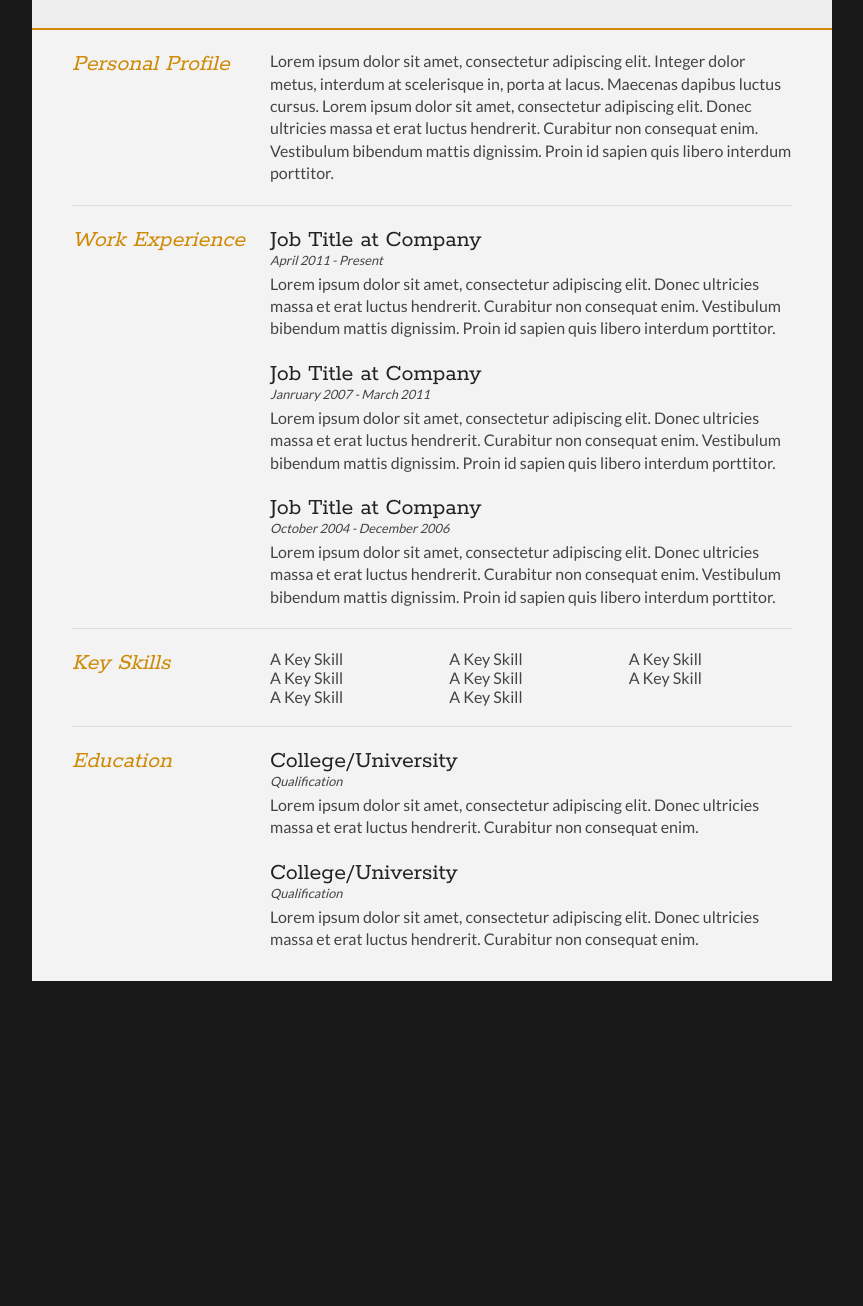
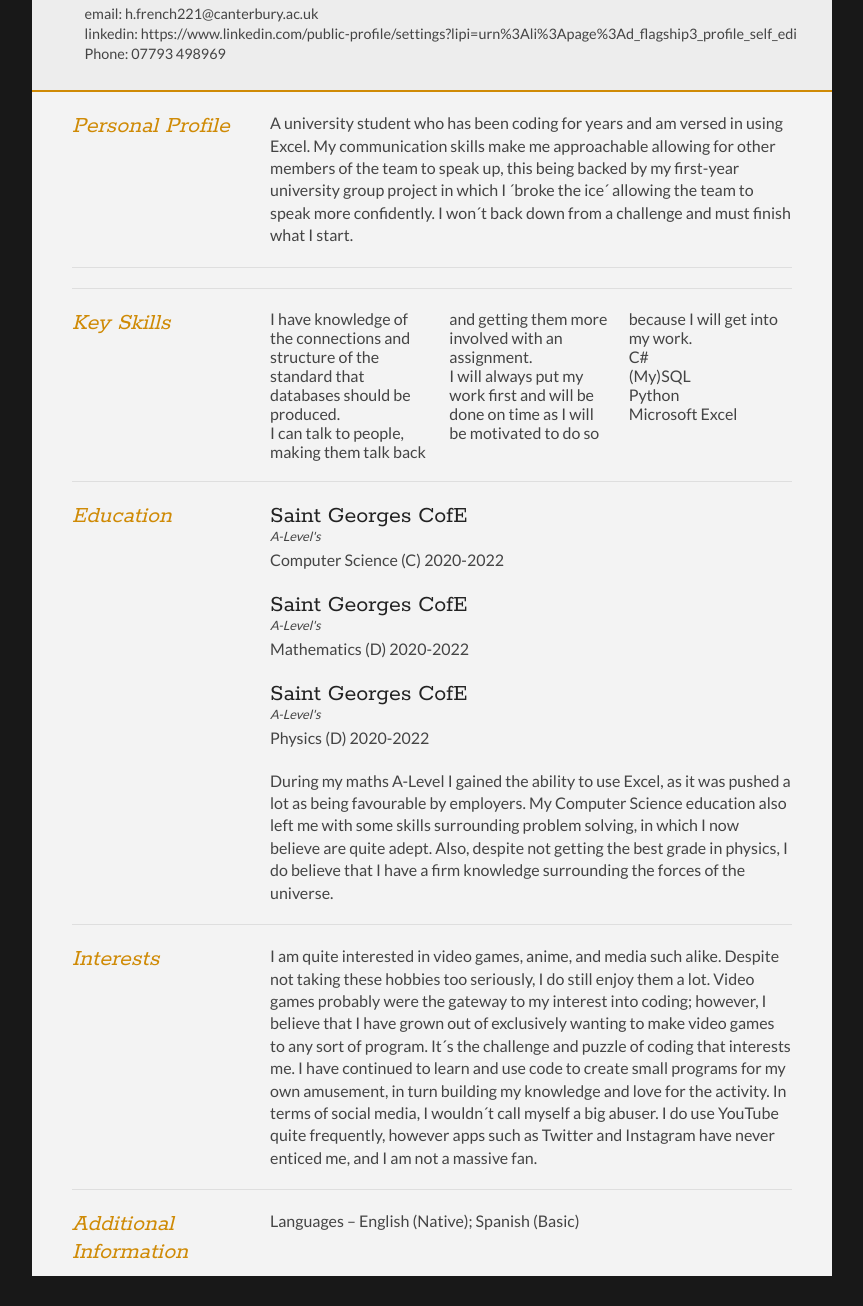
Before and after one commit to HerbieF/HerbieF.github.io, a plain HTML site: page index1.html in a window 1280 px wide. Shown: the part 146-1452 px from the top of the page, without its empty margins (208-1071 px from the left). Before the commit the page ends 1157 px from the top, so only its background shows below. Drawn offline with Linux system fonts and the light colour scheme.

Commit message:
Update index1.html

```diff
--- a/index1.html
+++ b/index1.html
@@ -1,10 +1,10 @@
 <!DOCTYPE html>
 <html>
 <head>
-<title>Joe Bloggs - Curriculum Vitae</title>
+<title>Herbie French</title>
 
 <meta name="viewport" content="width=device-width"/>
-<meta name="description" content="The Curriculum Vitae of Joe Bloggs."/>
+<meta name="description" content="Herbie French's CV"/>
 <meta charset="UTF-8">
 
 <link type="text/css" rel="stylesheet" href="style.css">
@@ -19,15 +19,15 @@
 		</div>
 
 		<div id="name">
-			<h1 class="quickFade delayTwo">Joe Bloggs</h1>
-			<h2 class="quickFade delayThree">Job Title</h2>
+			<h1 class="quickFade delayTwo">Herbie French</h1>
+			<h2 class="quickFade delayThree">Student</h2>
 		</div>
 
 		<div id="contactDetails" class="quickFade delayFour">
 			<ul>
-				<li>e: <a href="mailto:joe@bloggs.com" target="_blank">joe@bloggs.com</a></li>
-				<li>w: <a href="http://www.bloggs.com">www.bloggs.com</a></li>
-				<li>m: 01234567890</li>
+				<li>email: <a href="mailto:joe@bloggs.com" target="_blank">h.french221@canterbury.ac.uk</a></li>
+				<li>linkedin: <a href="http://www.bloggs.com">https://www.linkedin.com/public-profile/settings?lipi=urn%3Ali%3Apage%3Ad_flagship3_profile_self_edi</a></li>
+				<li>Phone: 07793 498969</li>
 			</ul>
 		</div>
 		<div class="clear"></div>
@@ -41,7 +41,7 @@
 				</div>
 
 				<div class="sectionContent">
-					<p>Lorem ipsum dolor sit amet, consectetur adipiscing elit. Integer dolor metus, interdum at scelerisque in, porta at lacus. Maecenas dapibus luctus cursus. Lorem ipsum dolor sit amet, consectetur adipiscing elit. Donec ultricies massa et erat luctus hendrerit. Curabitur non consequat enim. Vestibulum bibendum mattis dignissim. Proin id sapien quis libero interdum porttitor.</p>
+					<p>A university student who has been coding for years and am versed in using Excel. My communication skills make me approachable allowing for other members of the team to speak up, this being backed by my first-year university group project in which I ´broke the ice´ allowing the team to speak more confidently. I won´t back down from a challenge and must finish what I start.</p>
 				</div>
 			</article>
 			<div class="clear"></div>
@@ -50,29 +50,29 @@
 
 		<section>
 			<div class="sectionTitle">
-				<h1>Work Experience</h1>
+				<h1></h1>
 			</div>
 
 			<div class="sectionContent">
 				<article>
-					<h2>Job Title at Company</h2>
-					<p class="subDetails">April 2011 - Present</p>
-					<p>Lorem ipsum dolor sit amet, consectetur adipiscing elit. Donec ultricies massa et erat luctus hendrerit. Curabitur non consequat enim. Vestibulum bibendum mattis dignissim. Proin id sapien quis libero interdum porttitor.</p>
+					<h2></h2>
+					<p></p>
+					<p></p>
 				</article>
 
 				<article>
-					<h2>Job Title at Company</h2>
-					<p class="subDetails">Janruary 2007 - March 2011</p>
-					<p>Lorem ipsum dolor sit amet, consectetur adipiscing elit. Donec ultricies massa et erat luctus hendrerit. Curabitur non consequat enim. Vestibulum bibendum mattis dignissim. Proin id sapien quis libero interdum porttitor.</p>
+					<h2></h2>
+					<p<</p>
+					<p></p>
 				</article>
 
 				<article>
-					<h2>Job Title at Company</h2>
-					<p class="subDetails">October 2004 - December 2006</p>
-					<p>Lorem ipsum dolor sit amet, consectetur adipiscing elit. Donec ultricies massa et erat luctus hendrerit. Curabitur non consequat enim. Vestibulum bibendum mattis dignissim. Proin id sapien quis libero interdum porttitor.</p>
+					<h2></h2>
+					<p></p>
+					<p></p>
 				</article>
 			</div>
-			<div class="clear"></div>
+			<div></div>
 		</section>
 
 
@@ -83,14 +83,13 @@
 
 			<div class="sectionContent">
 				<ul class="keySkills">
-					<li>A Key Skill</li>
-					<li>A Key Skill</li>
-					<li>A Key Skill</li>
-					<li>A Key Skill</li>
-					<li>A Key Skill</li>
-					<li>A Key Skill</li>
-					<li>A Key Skill</li>
-					<li>A Key Skill</li>
+					<li>I have knowledge of the connections and structure of the standard that databases should be produced.</li>
+					<li>I can talk to people, making them talk back and getting them more involved with an assignment.</li>
+					<li>I will always put my work first and will be done on time as I will be motivated to do so because I will get into my work.</li>
+					<li>C#</li>
+					<li>(My)SQL</li>
+					<li>Python</li>
+					<li>Microsoft Excel</li>
 				</ul>
 			</div>
 			<div class="clear"></div>
@@ -104,19 +103,64 @@
 
 			<div class="sectionContent">
 				<article>
-					<h2>College/University</h2>
-					<p class="subDetails">Qualification</p>
-					<p>Lorem ipsum dolor sit amet, consectetur adipiscing elit. Donec ultricies massa et erat luctus hendrerit. Curabitur non consequat enim.</p>
+					<h2>Saint Georges CofE</h2>
+					<p class="subDetails">A-Level's</p>
+					<p>Computer Science (C) 2020-2022</p>
 				</article>
 
-				<article>
-					<h2>College/University</h2>
-					<p class="subDetails">Qualification</p>
-					<p>Lorem ipsum dolor sit amet, consectetur adipiscing elit. Donec ultricies massa et erat luctus hendrerit. Curabitur non consequat enim.</p>
+
+                <article>
+					<h2>Saint Georges CofE</h2>
+					<p class="subDetails">A-Level's</p>
+					<p>Mathematics (D) 2020-2022</p>
 				</article>
+
+                <article>
+					<h2>Saint Georges CofE</h2>
+					<p class="subDetails">A-Level's</p>
+					<p>Physics (D) 2020-2022</p>
+				</article>
+
+                <article>
+					<p>During my maths A-Level I gained the ability to use Excel, as it was pushed a lot as being favourable by employers. My Computer Science education also left me with some skills surrounding problem solving, in which I now believe are quite adept. Also, despite not getting the best grade in physics, I do believe that I have a firm knowledge surrounding the forces of the universe.</p>
+				</article>
+
 			</div>
 			<div class="clear"></div>
 		</section>
+
+
+        <section>
+			<div class="sectionTitle">
+				<h1>Interests</h1>
+			</div>
+
+			<div class="sectionContent">
+                <article>
+					<p>I am quite interested in video games, anime, and media such alike. Despite not taking these hobbies too seriously, I do still enjoy them a lot. Video games probably were the gateway to my interest into coding; however, I believe that I have grown out of exclusively wanting to make video games to any sort of program. It´s the challenge and puzzle of coding that interests me. I have continued to learn and use code to create small programs for my own amusement, in turn building my knowledge and love for the activity. In terms of social media, I wouldn´t call myself a big abuser. I do use YouTube quite frequently, however apps such as Twitter and Instagram have never enticed me, and I am not a massive fan.</p>
+				</article>
+
+			</div>
+			<div class="clear"></div>
+		</section>
+
+        <section>
+			<div class="sectionTitle">
+				<h1>Additional Information</h1>
+			</div>
+
+			<div class="sectionContent">
+                <article>
+					<p>Languages – English (Native); Spanish (Basic)</p>
+				</article>
+
+			</div>
+			<div class="clear"></div>
+		</section>
+
+
+
+
 	</div>
 </div>
 </body>
```
